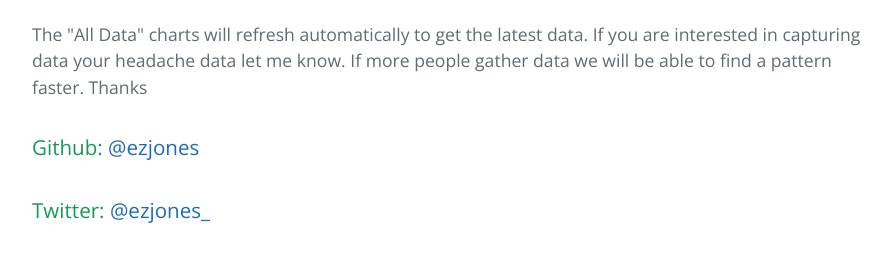
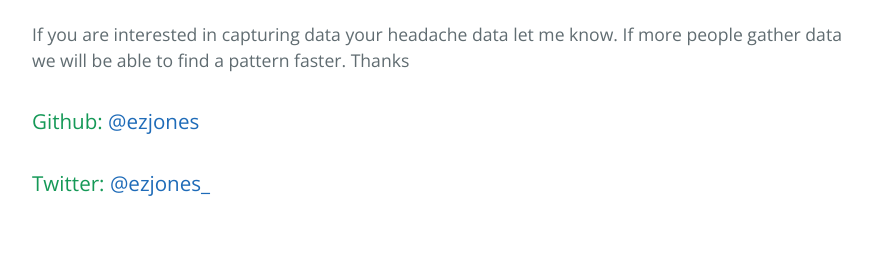
Before and after one commit to ezjones/migranalyzer, a plain HTML site: page index.html in a window 1280 px wide. Shown: the part 4138-4400 px from the top of the page, without its empty margins (192-1083 px from the left). Drawn offline with nearby package versions, Linux system fonts and the light colour scheme.

Commit message:
text edit

```diff
--- a/index.html
+++ b/index.html
@@ -45,7 +45,7 @@
 <iframe width="600" height="371" seamless frameborder="0" scrolling="no" src="https://docs.google.com/spreadsheets/d/1Xk2qa22hQVa6gKpbd7mFBMJ1skttp-agufalHREQfZM/pubchart?oid=1351538331&amp;format=interactive"></iframe>
 <iframe width="600" height="371" seamless frameborder="0" scrolling="no" src="https://docs.google.com/spreadsheets/d/1Xk2qa22hQVa6gKpbd7mFBMJ1skttp-agufalHREQfZM/pubchart?oid=1643982198&amp;format=interactive"></iframe>
 
-<p>The "All Data" charts will refresh automatically to get the latest data. If you are interested in capturing data your headache data let me know. If more people gather data we will be able to find a pattern faster. Thanks</p>
+<p>If you are interested in capturing data your headache data let me know. If more people gather data we will be able to find a pattern faster. Thanks</p>
 
 <h3>
   Github: <a href="https://github.com/ezjones"> @ezjones</a>
```
